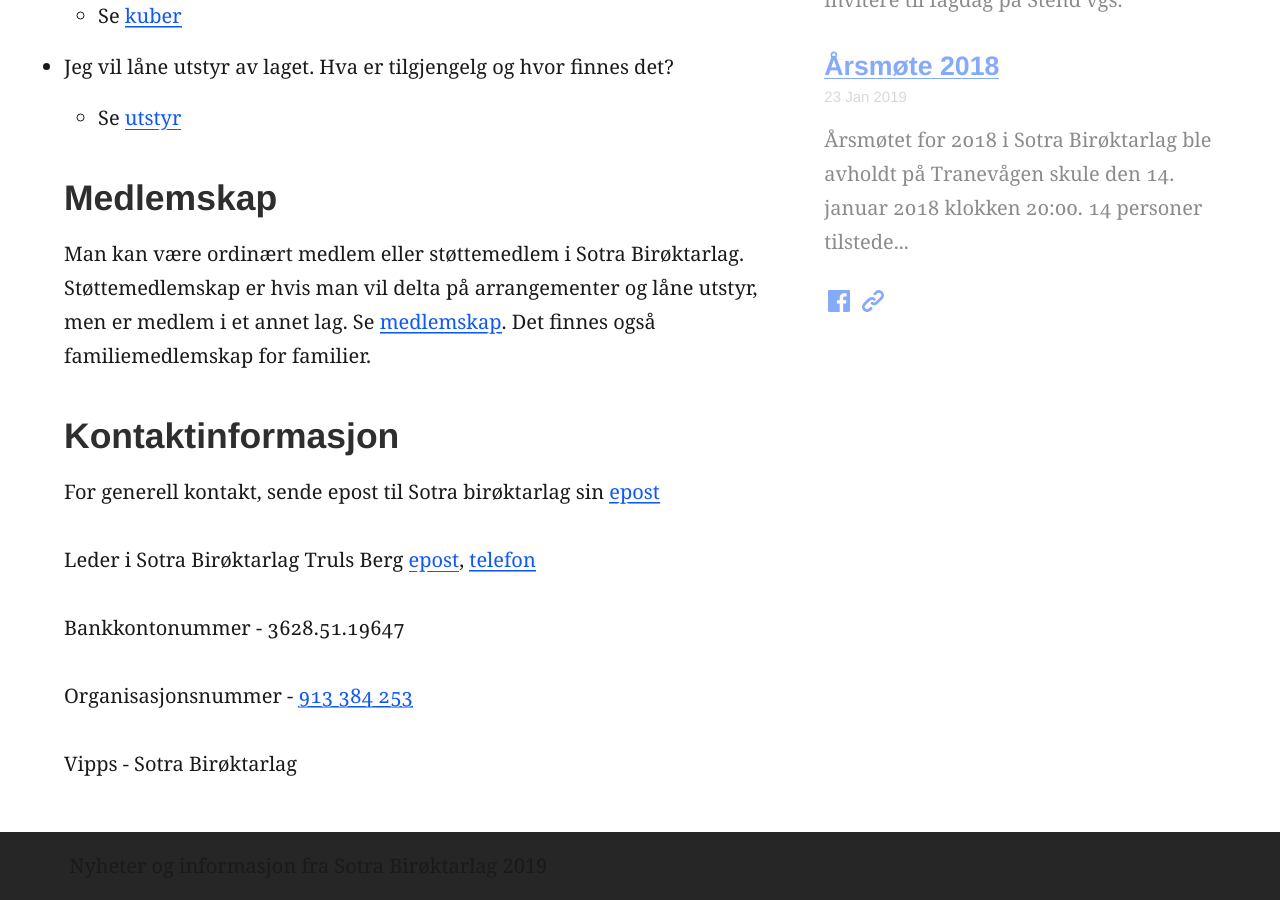
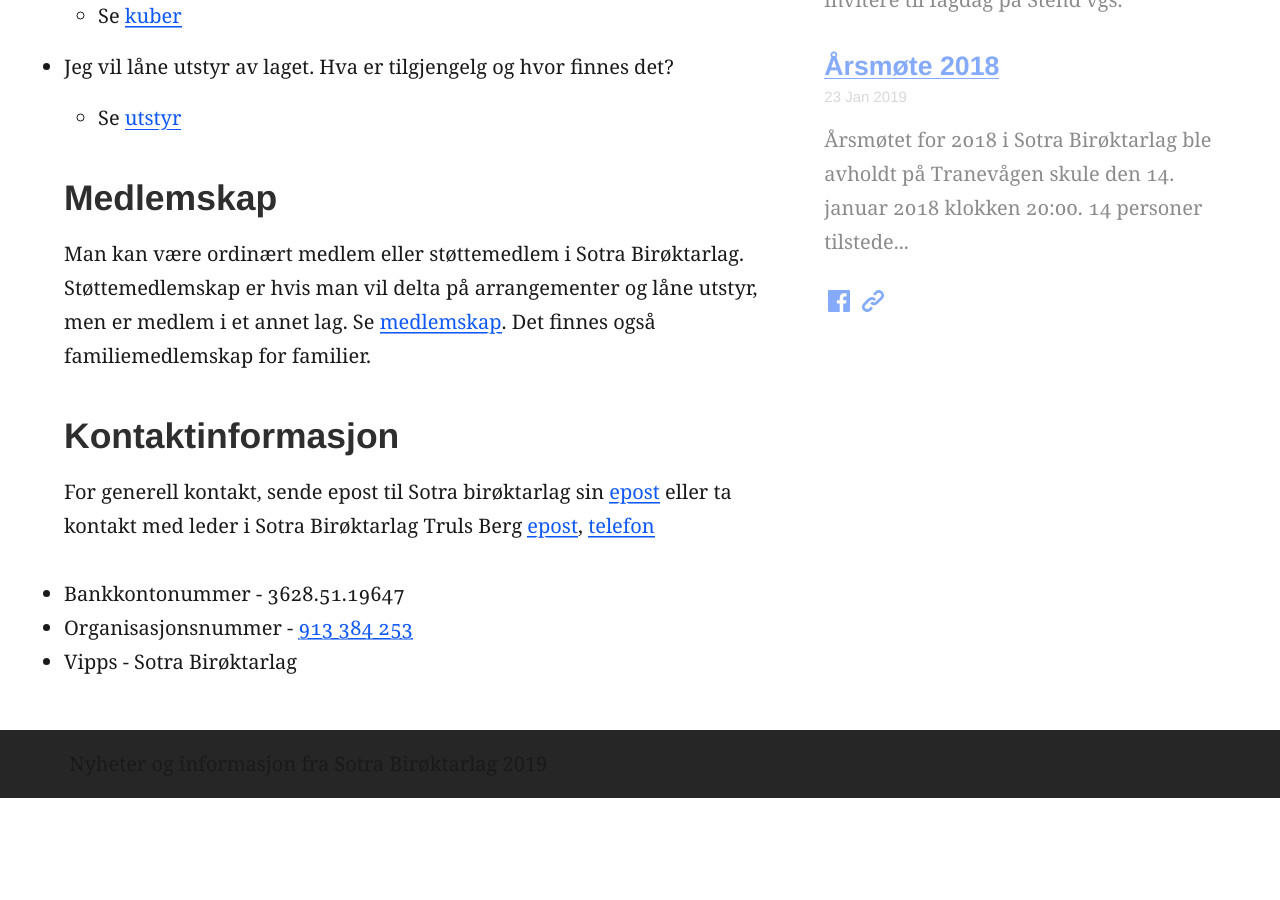
Before and after one commit to SotraBiroktarlag/sotrabirokt, a Jekyll site: the page built from index.md, in a window 1280 px wide and 900 px high, scrolled down 904 px. Built offline with Jekyll 4.4.1, drawn with Linux system fonts in a browser that asks for light colours; after the commit the page ends 1702 px from its top, so only the background shows below that.

Commit message:
List under kontaktinfo

```diff
--- a/index.md
+++ b/index.md
@@ -28,12 +28,8 @@ Man kan være ordinært medlem eller støttemedlem i Sotra Birøktarlag. Støtte
 
 ## Kontaktinformasjon
 
-For generell kontakt, sende epost til Sotra birøktarlag sin [epost](mailto:sotra.biroektarlag@gmail.com)
+For generell kontakt, sende epost til Sotra birøktarlag sin [epost](mailto:sotra.biroektarlag@gmail.com) eller ta kontakt med leder i Sotra Birøktarlag Truls Berg [epost](mailto:trulsasb@gmail.com), [telefon](tel:+4793854558)
 
-Leder i Sotra Birøktarlag Truls Berg [epost](mailto:trulsasb@gmail.com), [telefon](tel:+4793854558)
-
-Bankkontonummer - 3628.51.19647
-
-Organisasjonsnummer - [913 384 253](https://w2.brreg.no/enhet/sok/detalj.jsp?orgnr=913+384+253)
-
-Vipps - Sotra Birøktarlag
+- Bankkontonummer - 3628.51.19647
+- Organisasjonsnummer - [913 384 253](https://w2.brreg.no/enhet/sok/detalj.jsp?orgnr=913+384+253)
+- Vipps - Sotra Birøktarlag
```
